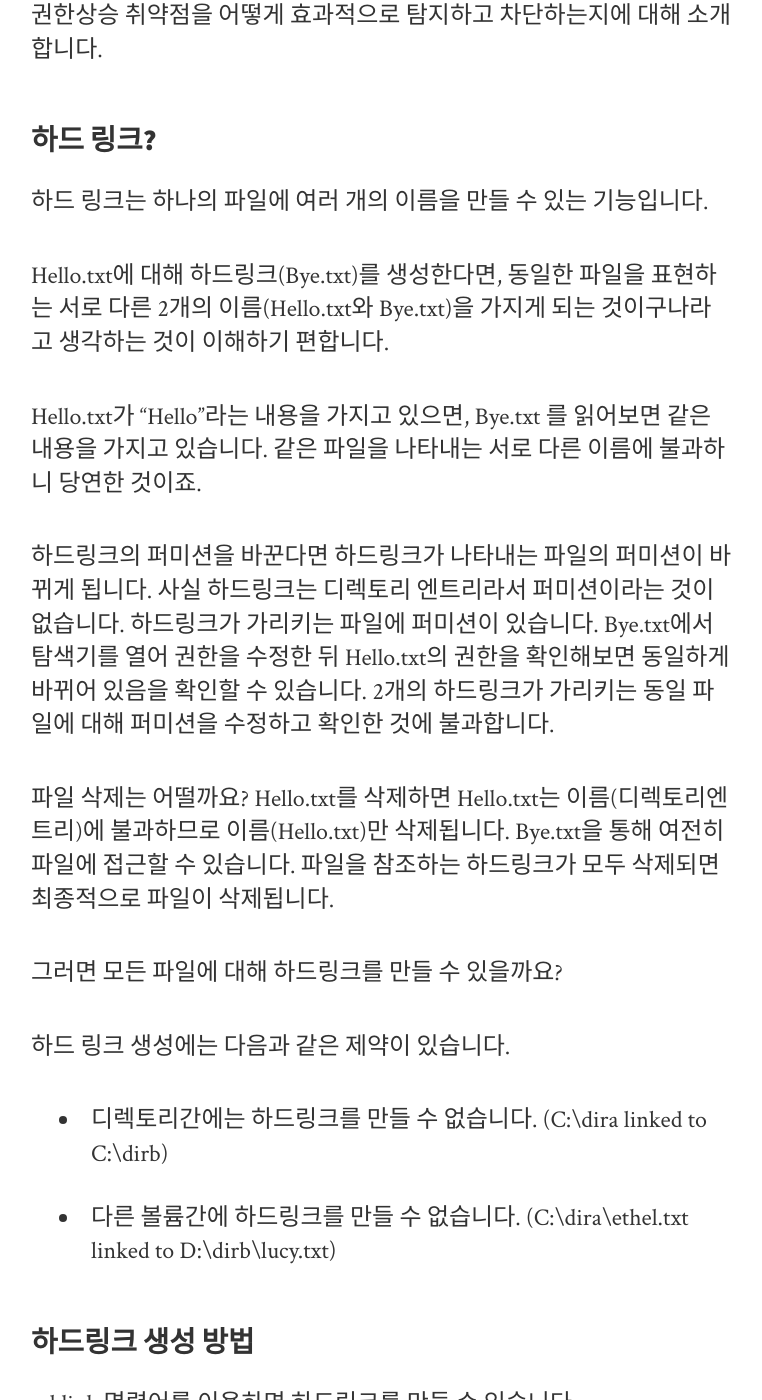
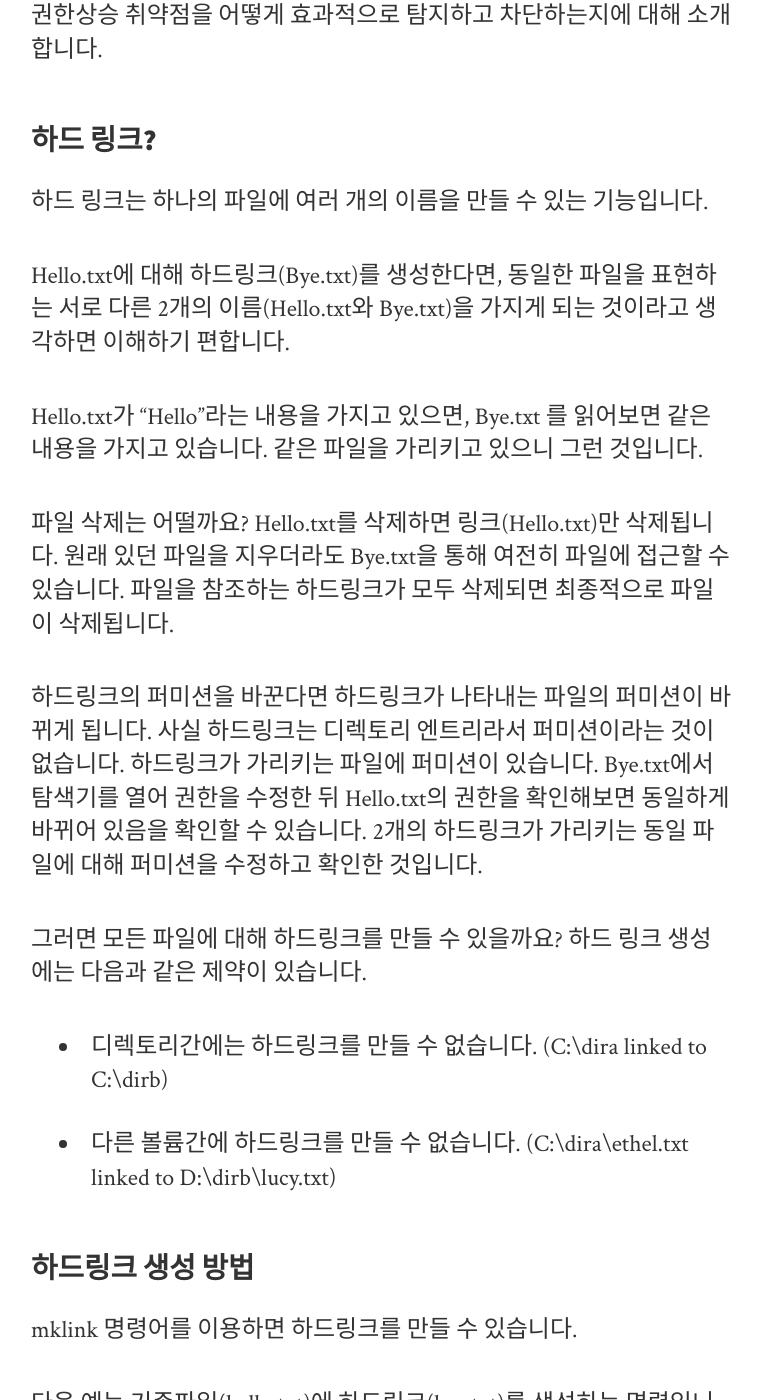
Before and after one commit to intellee/blog.diffense.co.kr, a Jekyll site: the page built from _posts/2019-02-22-hard-link.md, in a window 1280 px wide and 1400 px high, scrolled down 456 px. Shown: the whole window, without its empty margins (259-1021 px from the left). Built offline with Jekyll 4.4.1, drawn with Linux system fonts in a browser that asks for light colours; nearby versions of some CDN libraries; some of the changed text lies outside the part shown.

Commit message:
hard link

```diff
--- a/_posts/2019-02-22-hard-link.md
+++ b/_posts/2019-02-22-hard-link.md
@@ -16,17 +16,15 @@
 
 하드 링크는 하나의 파일에 여러 개의 이름을 만들 수 있는 기능입니다.
 
-Hello.txt에 대해 하드링크(Bye.txt)를 생성한다면, 동일한 파일을 표현하는 서로 다른 2개의 이름(Hello.txt와 Bye.txt)을 가지게 되는 것이구나라고 생각하는 것이 이해하기 편합니다.
+Hello.txt에 대해 하드링크(Bye.txt)를 생성한다면, 동일한 파일을 표현하는 서로 다른 2개의 이름(Hello.txt와 Bye.txt)을 가지게 되는 것이라고 생각하면 이해하기 편합니다.
 
-Hello.txt가 "Hello"라는 내용을 가지고 있으면, Bye.txt 를 읽어보면 같은 내용을 가지고 있습니다. 같은 파일을 나타내는 서로 다른 이름에 불과하니 당연한 것이죠.
+Hello.txt가 "Hello"라는 내용을 가지고 있으면, Bye.txt 를 읽어보면 같은 내용을 가지고 있습니다. 같은 파일을 가리키고 있으니 그런 것입니다.
 
-하드링크의 퍼미션을 바꾼다면 하드링크가 나타내는 파일의 퍼미션이 바뀌게 됩니다. 사실 하드링크는 디렉토리 엔트리라서 퍼미션이라는 것이 없습니다. 하드링크가 가리키는 파일에 퍼미션이 있습니다. Bye.txt에서 탐색기를 열어 권한을 수정한 뒤 Hello.txt의 권한을 확인해보면 동일하게 바뀌어 있음을 확인할 수 있습니다. 2개의 하드링크가 가리키는 동일 파일에 대해 퍼미션을 수정하고 확인한 것에 불과합니다.
+파일 삭제는 어떨까요? Hello.txt를 삭제하면 링크(Hello.txt)만 삭제됩니다. 원래 있던 파일을 지우더라도 Bye.txt을 통해 여전히 파일에 접근할 수 있습니다. 파일을 참조하는 하드링크가 모두 삭제되면 최종적으로 파일이 삭제됩니다.
 
-파일 삭제는 어떨까요? Hello.txt를 삭제하면 Hello.txt는 이름(디렉토리엔트리)에 불과하므로 이름(Hello.txt)만 삭제됩니다. Bye.txt을 통해 여전히 파일에 접근할 수 있습니다. 파일을 참조하는 하드링크가 모두 삭제되면 최종적으로 파일이 삭제됩니다.
+하드링크의 퍼미션을 바꾼다면 하드링크가 나타내는 파일의 퍼미션이 바뀌게 됩니다. 사실 하드링크는 디렉토리 엔트리라서 퍼미션이라는 것이 없습니다. 하드링크가 가리키는 파일에 퍼미션이 있습니다. Bye.txt에서 탐색기를 열어 권한을 수정한 뒤 Hello.txt의 권한을 확인해보면 동일하게 바뀌어 있음을 확인할 수 있습니다. 2개의 하드링크가 가리키는 동일 파일에 대해 퍼미션을 수정하고 확인한 것입니다.
 
-그러면 모든 파일에 대해 하드링크를 만들 수 있을까요?
-
-하드 링크 생성에는 다음과 같은 제약이 있습니다.
+그러면 모든 파일에 대해 하드링크를 만들 수 있을까요? 하드 링크 생성에는 다음과 같은 제약이 있습니다.
 
 * 디렉토리간에는 하드링크를 만들 수 없습니다. (C:\dira linked to C:\dirb)
 * 다른 볼륨간에 하드링크를 만들 수 없습니다. (C:\dira\ethel.txt linked to D:\dirb\lucy.txt)
@@ -148,18 +146,19 @@
 
 시스템프로세스는 하드링크에 대해 퍼미션 변경작업을 수행하게 될 것이고, 결국 일반 사용자가 쓰기 접근이 불가능했던 파일(에:kernel32.dll)에 대해 쓰기 권한을 획득할 수 있게 됩니다.
 
-### CVE-
+### CVE-2018–8440
 
-실제 권한상승 익스플로잇을 통해 하드링크가 어떻게 활용되는지를 살펴보겠습니다.
+실제 권한 상승 익스플로잇(공격코드)에서는 하드링크를 어떻게 활용되는지 살펴보겠습니다.
 
-살펴볼 취약점은 sandboxescaper라는 리서쳐가 작년말에 공개한 스케쥴러 서비스 권한상승(EoP) 취약점입니다.
+살펴볼 취약점은 2018년 말에 발표된 **태스크 스케쥴러 서비스**의 권한상승(EoP) 취약점입니다. 이 취약점은 많은 이슈를 모았습니다. 그 이유는 제작자(sandboxescaper)가 제로데이를 그대로 공개해 버렸기 때문입니다. 또한 APT 그룹에서 자신들의 오퍼레이션에 즉시 활용할 수 있을 정도의 제로데이였기 때문에(실제로 APT그룹에서 활용하였다는 사실이 밝혀졌습니다.), 많은 시스템들이 위험에 노출되어 버린 상황이 되어 더 이슈가 되었죠.
 
-일반적으로 취약점을 발견하면 벤더사에 리포트를 하고, 패치 작업이 이루어진 다음에 관련 내용을 공개하는 수순을 가지는데 sandboxescaper는 fully 동작가능한 수준의 제로데이 코드를 깃허브에 공개하면서 많은 이슈가 되었습니다. 공개된 익스플로잇 코드는 몇몇 APT 그룹에서 오퍼레이션에 활용했을 정도로 활용가치(?)가 꽤 높습니다.
+이슈가 된 만큼 많은 분석 보고서들을 인터넷에서 찾아볼 수 있습니다. 이 글에서는 취약점 자체에 대해선 대략적으로 살펴볼 것이고, 해당 취약점을 통해 권한상승 익스플로잇을 개발하는 데 있어서 하드링크가 어떻게 활용되었는지에 대해 초점을 두고 얘기하려 합니다.
+
+일단 취약점이 있었던 태스크 스케쥴러 서비스는 윈도우즈에서 가장 높은 권한인 시스템(SYSTEM)권한으로 실행됩니다. 이 서비스는 외부 프로세스의 요청을 받기 위해서 API 인터페이스(via *ALPC*)를 열어두었습니다.
+
+API 세트 중에서 *SchRpcSetSecurity*라는 이름의 API가 취약점의 원인이 됩니다. 이 API의 역할은 c:\windows\tasks 폴더에 있는 파일의 DACL(퍼미션이라 생각해주세요)을 제어할 수 있는 것인데요.
 
 
-하드링크를 활용하는 좋은(?) 예 중 하나입니다.
-
-취약점은 스케쥴러 서비스에 존재합니다.
 
 스케쥴러 서비스는 ALPC포트라는 일종의 IPC를 통해 일반프로세스도 스케쥴링 서비스를 이용할 수 있도록 외부 인터페이스를 열어두었습니다. 이 중에서 SchedRPC 기능이 있었는데, 해당 기능은 `C:\Windows\Temp` 디렉토리에 있는 파일의 퍼미션을 조작할 수 있도록 해줍니다.
 
```
Also changed, not shown: other parts of _posts/2019-02-22-hard-link.md (+3 -1 lines), 3 other files.
